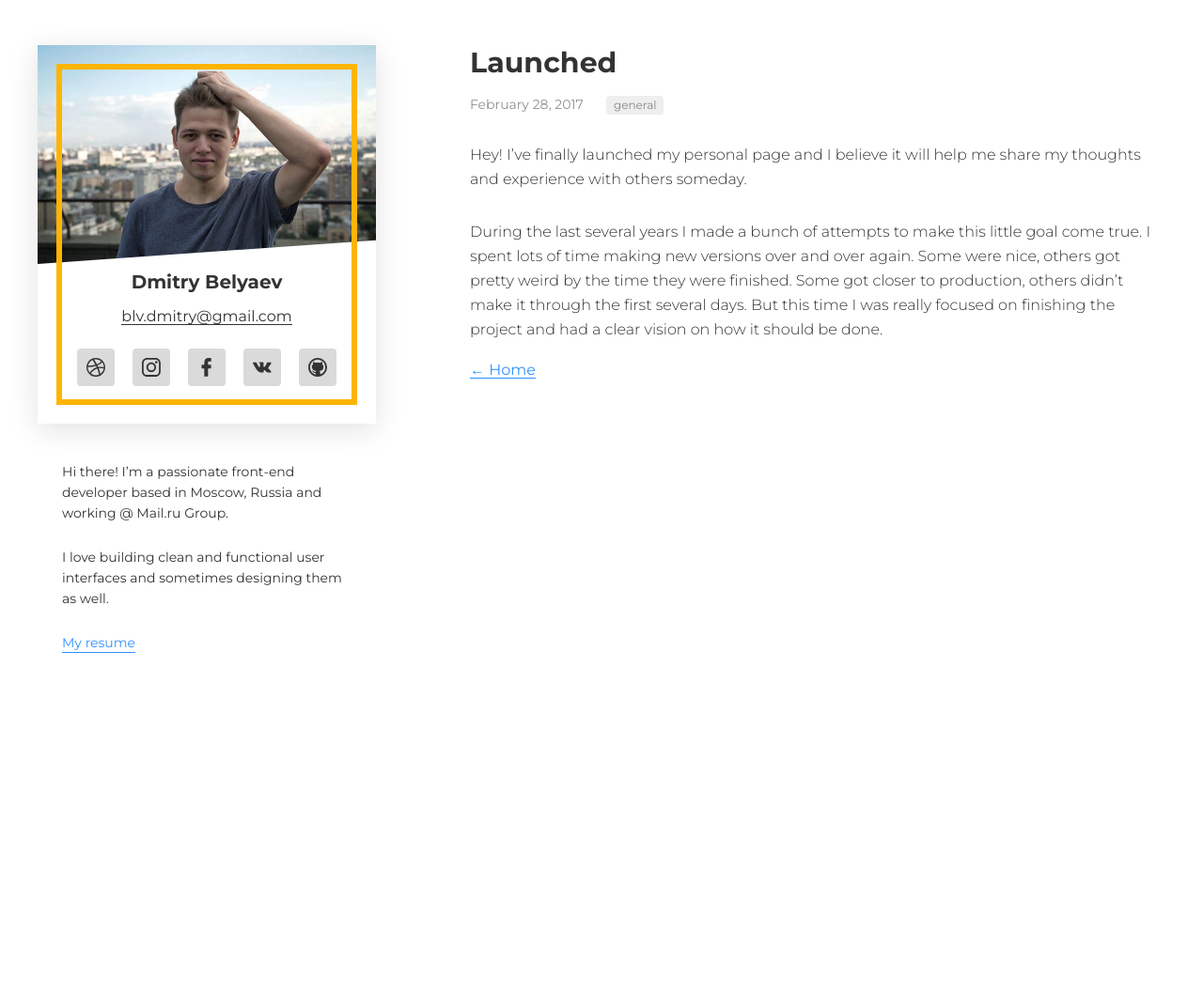
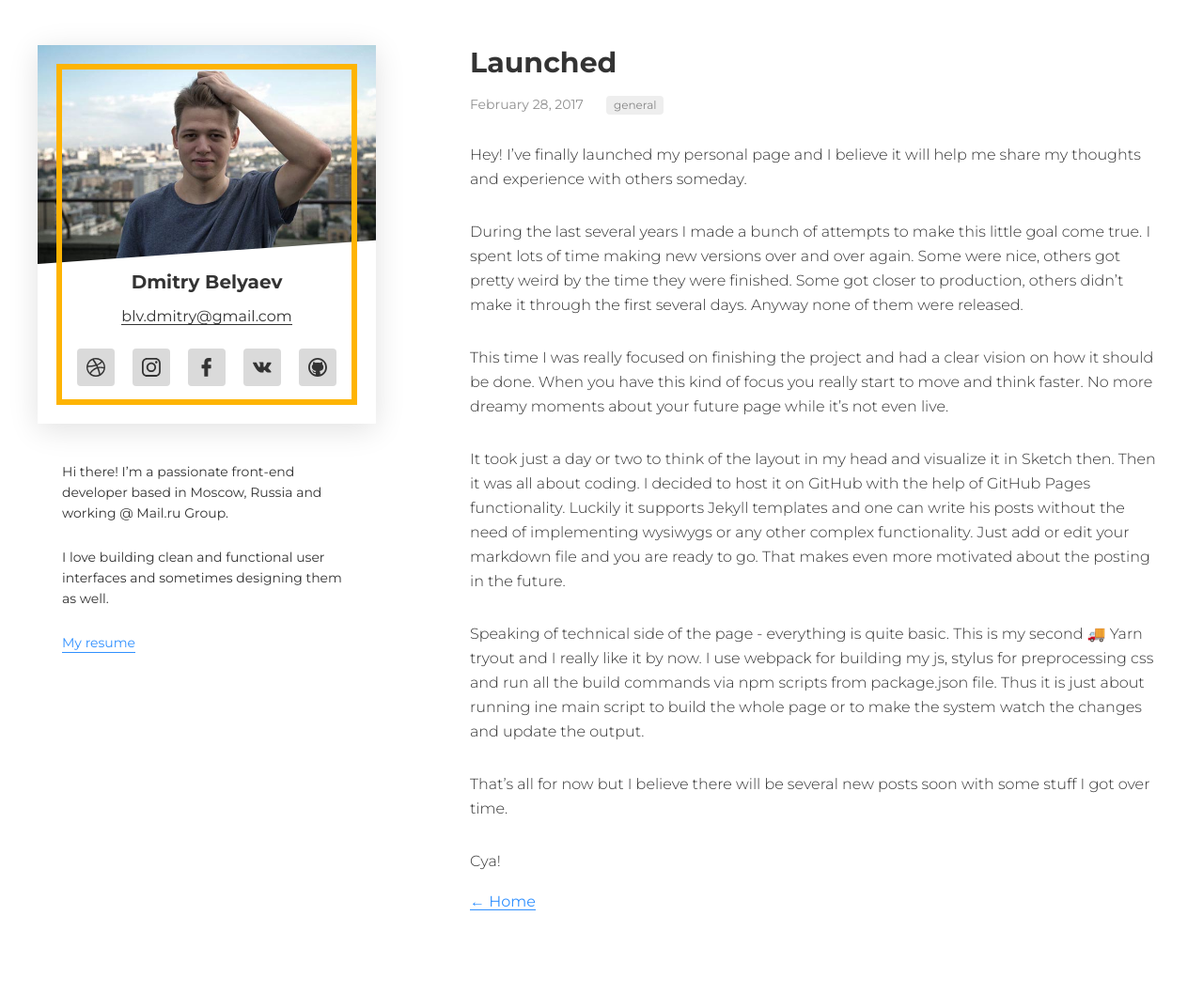
Before and after one commit to blvdmitry/blvdmitry.github.io, a Jekyll site: the page built from _posts/2017-02-28-launched.markdown, in a window 1280 px wide. Shown: the whole page at 94% size. Built offline with Jekyll 4.4.1, drawn with Linux system fonts in a browser that asks for light colours; emoji names are drawn with the system emoji font; before the commit the page ends 900 px from its top, so only the background shows below that.

Commit message:
First post update

```diff
--- a/Gemfile
+++ b/Gemfile
@@ -21,6 +21,7 @@ gem "minima", "~> 2.0"
 # If you have any plugins, put them here!
 group :jekyll_plugins do
    gem "jekyll-feed", "~> 0.6"
+   gem "jemoji", "~> 0.8.0"
 end
 
 # Windows does not include zoneinfo files, so bundle the tzinfo-data gem
--- a/_config.yml
+++ b/_config.yml
@@ -27,6 +27,8 @@ githubUsername:  BananaBobby
 markdown: kramdown
 gems:
   - jekyll-feed
+  - jemoji
+
 exclude:
   - Gemfile
   - Gemfile.lock
--- a/_posts/2017-02-28-launched.markdown
+++ b/_posts/2017-02-28-launched.markdown
@@ -12,4 +12,23 @@ During the last several years I made a bunch of attempts to make this little goa
 I spent lots of time making new versions over and over again.
 Some were nice, others got pretty weird by the time they were finished.
 Some got closer to production, others didn't make it through the first several days.
-But this time I was really focused on finishing the project and had a clear vision on how it should be done.
+Anyway none of them were released.
+
+This time I was really focused on finishing the project and had a clear vision on how it should be done.
+When you have this kind of focus you really start to move and think faster. No more dreamy moments about your future page while it's not even live.
+
+It took just a day or two to think of the layout in my head and visualize it in Sketch then.
+Then it was all about coding.
+I decided to host it on GitHub with the help of GitHub Pages functionality.
+Luckily it supports Jekyll templates and one can write his posts without the need of implementing wysiwygs or any other complex functionality.
+Just add or edit your markdown file and you are ready to go.
+That makes even more motivated about the posting in the future.
+
+Speaking of technical side of the page - everything is quite basic.
+This is my second :truck: Yarn tryout and I really like it by now.
+I use webpack for building my js, stylus for preprocessing css and run all the build commands via npm scripts from package.json file.
+Thus it is just about running ine main script to build the whole page or to make the system watch the changes and update the output.
+
+That's all for now but I believe there will be several new posts soon with some stuff I got over time.
+
+Cya!
--- a/about/index.markdown
+++ /dev/null
@@ -1,5 +0,0 @@
----
-layout: default
----
-
-TL;DR Don't have any time to read this text? Here is my [resume](http://google.com).
--- a/dist/css/main.css
+++ b/dist/css/main.css
@@ -227,6 +227,9 @@ a:hover:after {
   padding: 20px;
   border-radius: 4px;
 }
+.emoji {
+  vertical-align: baseline;
+}
 .icon {
   display: inline-block;
   vertical-align: middle;
--- a/src/css/blocks/_imports.styl
+++ b/src/css/blocks/_imports.styl
@@ -6,6 +6,7 @@
 
 @import "post.styl"
 @import "highlight.styl"
+@import "emoji.styl"
 
 @import "icon.styl"
 @import "tag.styl"
--- /dev/null
+++ b/src/css/blocks/emoji.styl
@@ -0,0 +1,2 @@
+.emoji
+	vertical-align: baseline
```
Also changed, not shown: Gemfile.lock.
